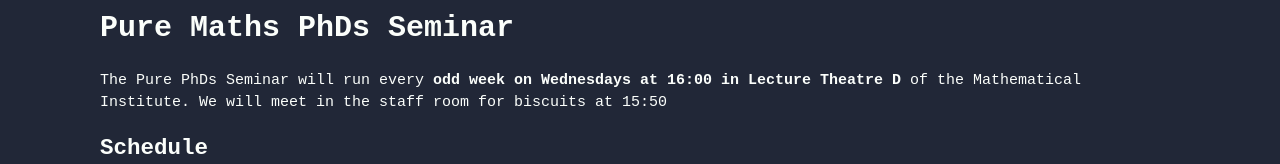
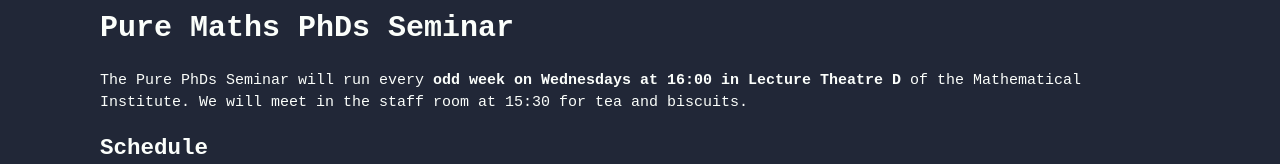
Before and after one commit to AnadeOre/anadeore.github.io, a Next.js app: page /purephd in a window 1280 px wide. Shown: the part 120-284 px from the top of the page. Built offline with nearby package versions, Linux system fonts and the light colour scheme.

Commit message:
update description of PhD seminar

```diff
--- a/src/app/purephd/page.jsx
+++ b/src/app/purephd/page.jsx
@@ -12,8 +12,8 @@ const Page = () => {
       <p>
         The Pure PhDs Seminar will run every{' '}
         <strong>odd week on Wednesdays at 16:00 in Lecture Theatre D</strong> of
-        the Mathematical Institute. We will meet in the staff room for biscuits
-        at 15:50
+        the Mathematical Institute. We will meet in the staff room at 15:30 for
+        tea and biscuits.
       </p>
       <h2>Schedule</h2>
       <ul>
```
